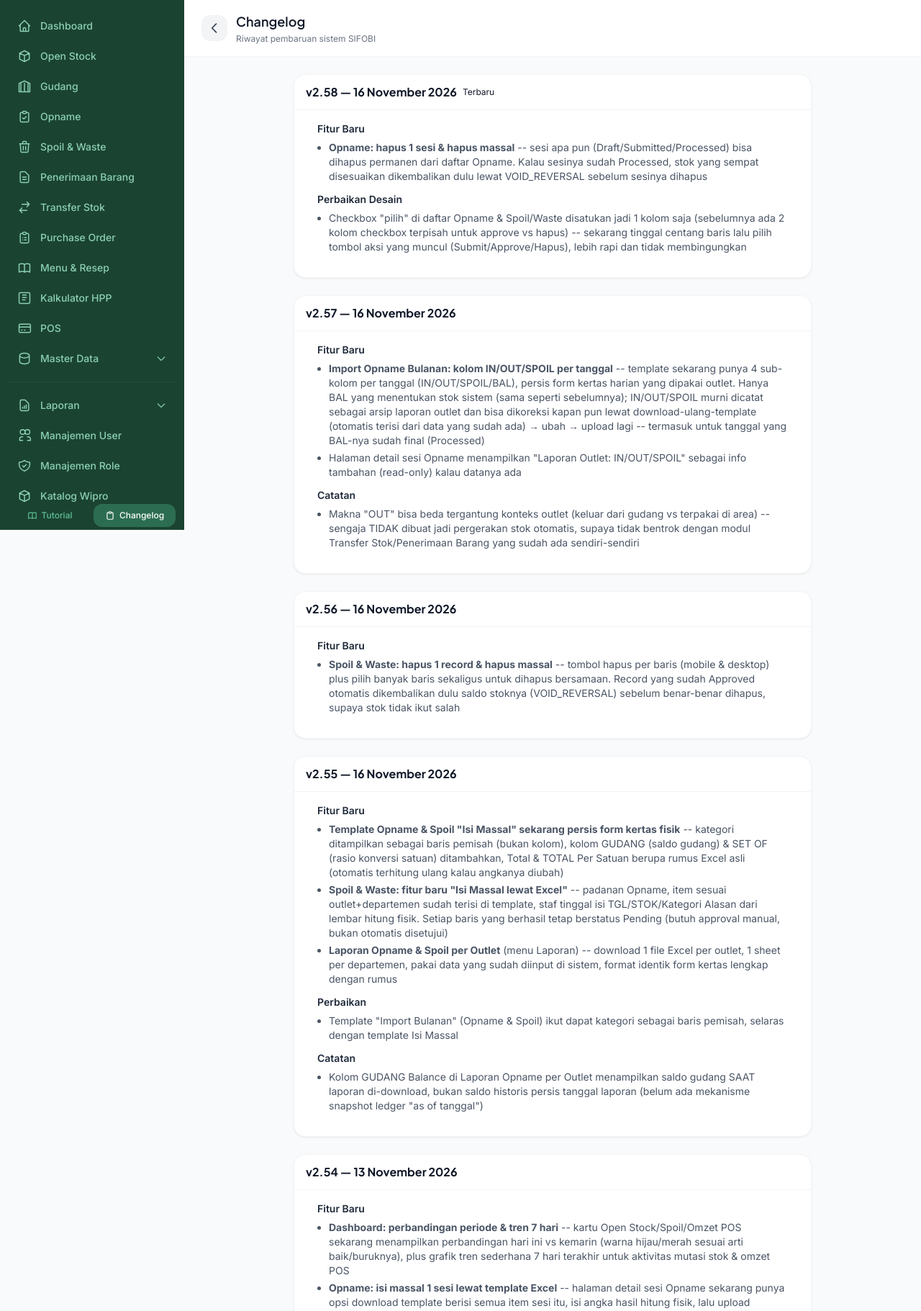
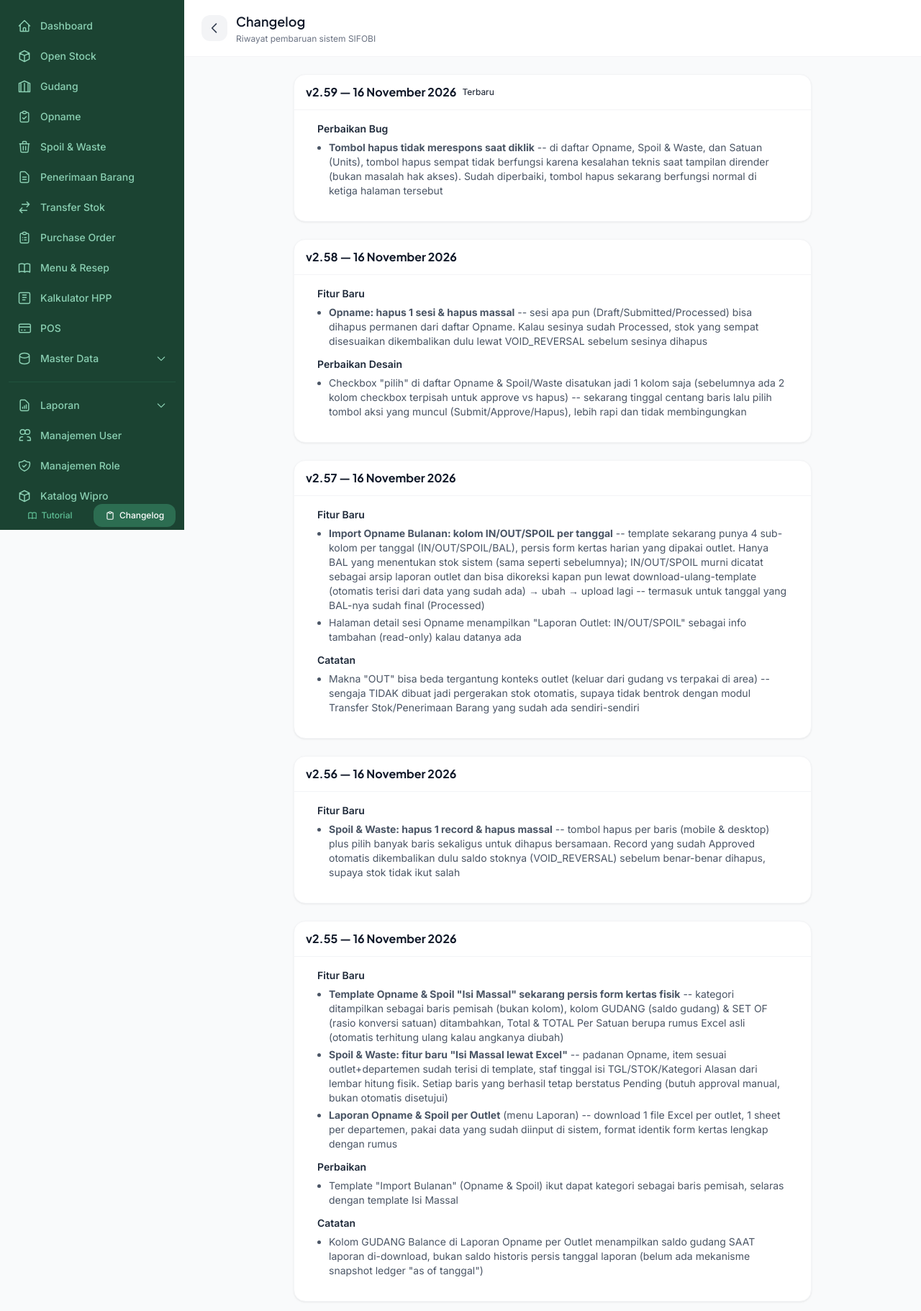
Before and after one commit to yaqinjq/sifobi-v2, a Laravel app: page /changelog in a window 1280 px wide. Shown: the part 64-1885 px from the top of the page at 72% size. Run offline with Laravel 12, Linux system fonts and the light colour scheme; a user stored in the database is signed in; data comes from the database, SQL or seed files in the repository; tables that the repository leaves empty hold one stand-in row (values such as "Sample post"); data that the repository does not hold is empty; style sheets or scripts are compiled from the project's sources; parts of the project's set-up code (start-up, migrations or seed data) failed here and were passed over; some libraries are stand-ins or nearby versions.

Commit message:
[DOCS] Changelog v2.59 -- catat perbaikan tombol hapus yang tidak merespons
Co-Authored-By: Claude Sonnet 5 <noreply@anthropic.com>

```diff
--- a/resources/views/changelog.blade.php
+++ b/resources/views/changelog.blade.php
@@ -8,12 +8,29 @@
 
 <div class="px-4 py-5 pb-28 lg:px-6 lg:py-6 max-w-3xl mx-auto w-full space-y-6">
 
+    {{-- v2.59 --}}
+    <x-sf.card>
+        <x-slot:header>
+            <div class="flex items-center justify-between flex-wrap gap-2">
+                <h3 class="font-heading font-bold text-gray-900">v2.59 &mdash; 16 November 2026</h3>
+                <span class="badge-info text-xs">Terbaru</span>
+            </div>
+        </x-slot:header>
+        <div class="px-4 pb-4 space-y-3 text-sm">
+            <div>
+                <p class="font-semibold text-gray-800 mb-1.5">Perbaikan Bug</p>
+                <ul class="space-y-1 text-gray-600 pl-4 list-disc">
+                    <li><strong>Tombol hapus tidak merespons saat diklik</strong> -- di daftar Opname, Spoil &amp; Waste, dan Satuan (Units), tombol hapus sempat tidak berfungsi karena kesalahan teknis saat tampilan dirender (bukan masalah hak akses). Sudah diperbaiki, tombol hapus sekarang berfungsi normal di ketiga halaman tersebut</li>
+                </ul>
+            </div>
+        </div>
+    </x-sf.card>
+
     {{-- v2.58 --}}
     <x-sf.card>
         <x-slot:header>
             <div class="flex items-center justify-between flex-wrap gap-2">
                 <h3 class="font-heading font-bold text-gray-900">v2.58 &mdash; 16 November 2026</h3>
-                <span class="badge-info text-xs">Terbaru</span>
             </div>
         </x-slot:header>
         <div class="px-4 pb-4 space-y-3 text-sm">
```
